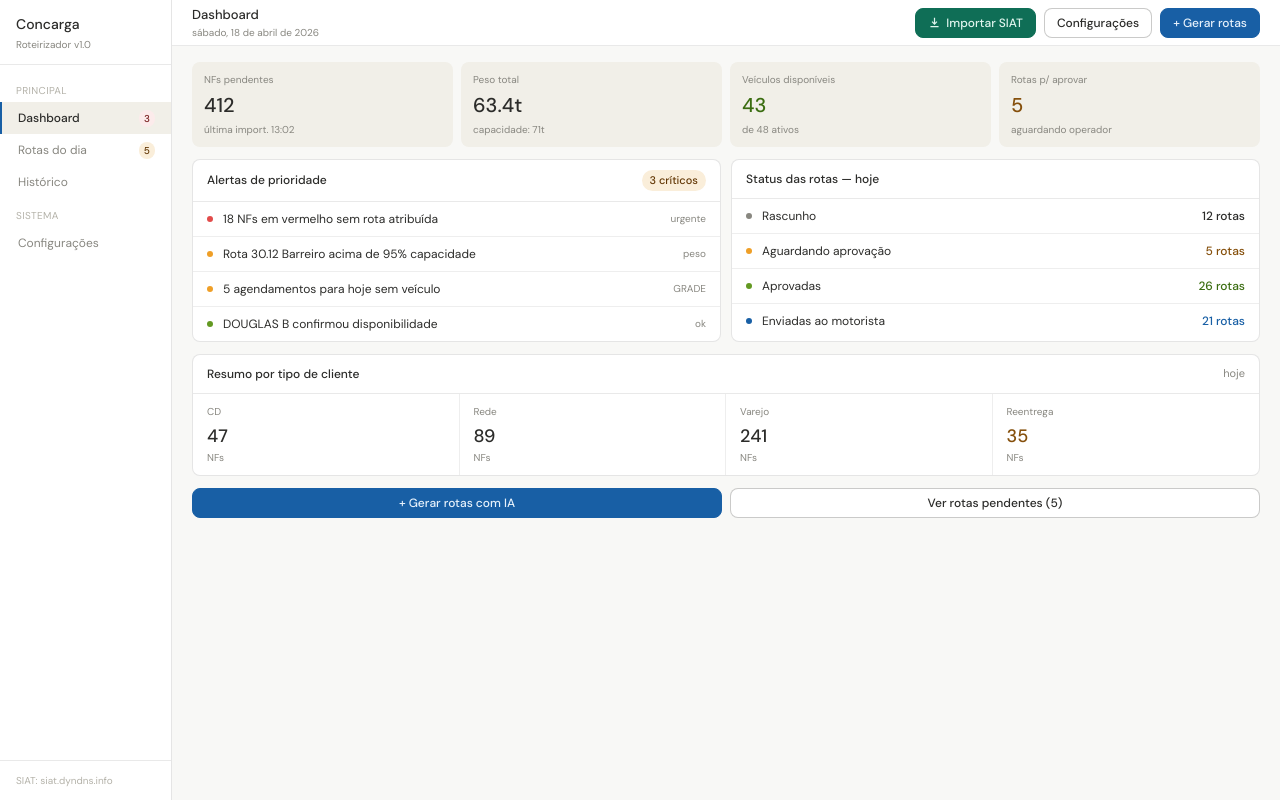
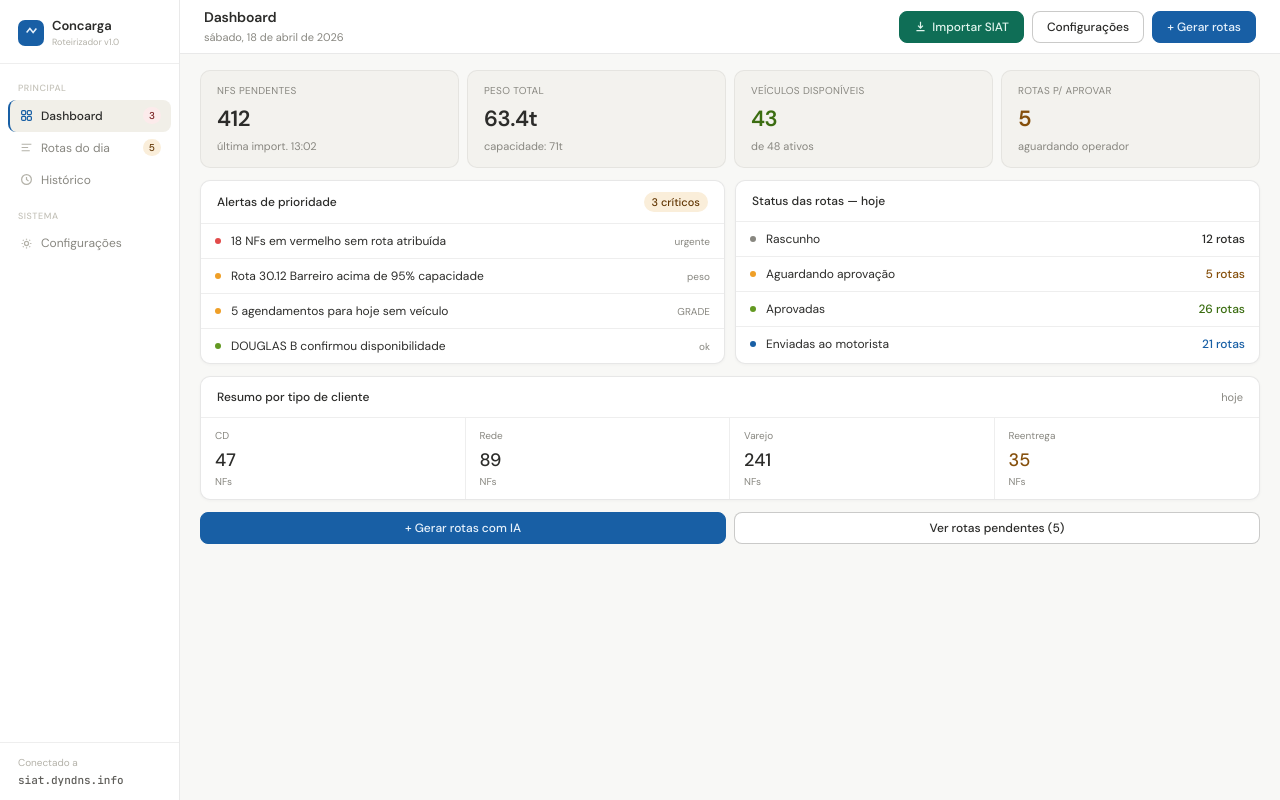
Before and after one commit to rciolette/roteirizador-concarga, a Next.js app: page / in a window 1280 px wide. Built offline with nearby package versions, Linux system fonts and the light colour scheme.

Commit message:
feat: melhora layout, espaçamento e sistema de design (Sidebar com ícones, inputs com focus, StatusPill com dot, MetricCard refinado)

```diff
--- a/app/globals.css
+++ b/app/globals.css
@@ -1,32 +1,87 @@
-@import url('https://fonts.googleapis.com/css2?family=DM+Sans:wght@400;500&family=JetBrains+Mono:wght@400;500&display=swap');
+@import url('https://fonts.googleapis.com/css2?family=DM+Sans:ital,opsz,wght@0,9..40,400;0,9..40,500;0,9..40,600;1,9..40,400&family=JetBrains+Mono:wght@400;500&display=swap');
 @import "tailwindcss";
 
 :root {
   --font-sans: 'DM Sans', sans-serif;
   --font-mono: 'JetBrains Mono', monospace;
+  --border: rgba(44,44,42,0.12);
+  --border-subtle: rgba(44,44,42,0.07);
+  --text-muted: #888780;
+  --bg-base: #F8F8F6;
+  --bg-white: #fff;
+  --text-base: #2C2C2A;
 }
 
-* { box-sizing: border-box; }
+* { box-sizing: border-box; margin: 0; padding: 0; }
 
 html, body {
   font-family: var(--font-sans);
   font-size: 13px;
   line-height: 1.5;
   -webkit-font-smoothing: antialiased;
-  background: #F8F8F6;
-  color: #2C2C2A;
+  background: var(--bg-base);
+  color: var(--text-base);
   height: 100%;
   overflow: hidden;
 }
 
+a { color: inherit; text-decoration: none; }
+
+::selection { background: rgba(24,95,165,0.12); }
+
 ::-webkit-scrollbar { width: 4px; height: 4px; }
 ::-webkit-scrollbar-track { background: transparent; }
 ::-webkit-scrollbar-thumb { background: #D3D1C7; border-radius: 2px; }
+::-webkit-scrollbar-thumb:hover { background: #B4B2A9; }
 
 @keyframes spin { to { transform: rotate(360deg); } }
-@keyframes fadeIn { from { opacity: 0; transform: translateY(4px); } to { opacity: 1; transform: translateY(0); } }
+@keyframes fadeIn { from { opacity: 0; transform: translateY(6px); } to { opacity: 1; transform: translateY(0); } }
+@keyframes slideDown { from { opacity: 0; transform: translateY(-4px); } to { opacity: 1; transform: translateY(0); } }
 @keyframes pulse-subtle { 0%,100% { opacity:1; } 50% { opacity:0.6; } }
 
 .animate-spin-slow { animation: spin 1s linear infinite; }
-.animate-fade-in { animation: fadeIn 0.2s ease; }
+.animate-fade-in { animation: fadeIn 0.18s ease; }
+.animate-slide-down { animation: slideDown 0.18s ease; }
 .animate-pulse-subtle { animation: pulse-subtle 1.5s ease-in-out infinite; }
+
+/* Input & textarea focus states */
+.input-field {
+  outline: none;
+  transition: border-color 0.12s, box-shadow 0.12s;
+}
+.input-field:focus {
+  border-color: rgba(24,95,165,0.5) !important;
+  box-shadow: 0 0 0 3px rgba(24,95,165,0.07);
+}
+.input-field:disabled {
+  opacity: 0.5;
+  cursor: not-allowed;
+}
+
+/* Sidebar nav hover */
+.nav-link {
+  transition: background 0.1s, color 0.1s;
+}
+.nav-link:hover {
+  background: #F3F2EE !important;
+  color: #2C2C2A !important;
+}
+
+/* Table row hover */
+.table-row {
+  transition: background 0.1s;
+}
+.table-row:hover {
+  background: #F3F2EE !important;
+}
+
+/* Btn hover */
+.btn-base {
+  transition: opacity 0.1s, filter 0.1s, transform 0.1s;
+}
+.btn-base:hover:not(:disabled) {
+  filter: brightness(0.95);
+}
+.btn-base:active:not(:disabled) {
+  transform: scale(0.98);
+}
--- a/components/layout/Sidebar.tsx
+++ b/components/layout/Sidebar.tsx
@@ -6,8 +6,8 @@ const navItems = [
   {
     section: 'Principal',
     items: [
-      { href: '/', label: 'Dashboard', badge: '3', badgeType: 'danger' as const },
-      { href: '/rotas', label: 'Rotas do dia', badge: '5', badgeType: 'warn' as const },
+      { href: '/',          label: 'Dashboard',     badge: '3', badgeType: 'danger' as const },
+      { href: '/rotas',     label: 'Rotas do dia',  badge: '5', badgeType: 'warn'   as const },
       { href: '/historico', label: 'Histórico' },
     ]
   },
@@ -19,32 +19,69 @@ const navItems = [
   }
 ]
 
+const icons: Record<string, React.ReactNode> = {
+  '/': (
+    <svg width="13" height="13" viewBox="0 0 16 16" fill="none" stroke="currentColor" strokeWidth="1.5">
+      <rect x="2" y="2" width="5" height="5" rx="1.5"/><rect x="9" y="2" width="5" height="5" rx="1.5"/>
+      <rect x="2" y="9" width="5" height="5" rx="1.5"/><rect x="9" y="9" width="5" height="5" rx="1.5"/>
+    </svg>
+  ),
+  '/rotas': (
+    <svg width="13" height="13" viewBox="0 0 16 16" fill="none" stroke="currentColor" strokeWidth="1.5">
+      <path d="M2 4h12M2 8h8M2 12h10"/>
+    </svg>
+  ),
+  '/historico': (
+    <svg width="13" height="13" viewBox="0 0 16 16" fill="none" stroke="currentColor" strokeWidth="1.5">
+      <circle cx="8" cy="8" r="6"/><path d="M8 5v3l2.5 2"/>
+    </svg>
+  ),
+  '/configuracoes': (
+    <svg width="13" height="13" viewBox="0 0 16 16" fill="none" stroke="currentColor" strokeWidth="1.5">
+      <circle cx="8" cy="8" r="2.5"/>
+      <path d="M8 2v1.5M8 12.5V14M2 8h1.5M12.5 8H14M3.5 3.5l1 1M11.5 11.5l1 1M12.5 3.5l-1 1M4.5 11.5l-1 1"/>
+    </svg>
+  ),
+}
+
 export default function Sidebar() {
   const pathname = usePathname()
 
   return (
     <aside style={{
-      width: 172,
+      width: 180,
       flexShrink: 0,
       background: '#fff',
-      borderRight: '0.5px solid rgba(44,44,42,0.12)',
+      borderRight: '0.5px solid rgba(44,44,42,0.1)',
       display: 'flex',
       flexDirection: 'column',
       height: '100vh',
     }}>
       {/* Logo */}
-      <div style={{ padding: '14px 16px 12px', borderBottom: '0.5px solid rgba(44,44,42,0.1)' }}>
-        <div style={{ fontSize: 14, fontWeight: 500, color: '#2C2C2A' }}>Concarga</div>
-        <div style={{ fontSize: 10, color: '#888780', marginTop: 2 }}>Roteirizador v1.0</div>
+      <div style={{ padding: '16px 18px 14px', borderBottom: '0.5px solid rgba(44,44,42,0.08)' }}>
+        <div style={{ display: 'flex', alignItems: 'center', gap: 8 }}>
+          <div style={{
+            width: 26, height: 26, borderRadius: 7,
+            background: '#185FA5', display: 'flex', alignItems: 'center', justifyContent: 'center',
+          }}>
+            <svg width="13" height="13" viewBox="0 0 16 16" fill="none" stroke="#E6F1FB" strokeWidth="1.8">
+              <path d="M2 8l4-5 4 5 4-5"/>
+            </svg>
+          </div>
+          <div>
+            <div style={{ fontSize: 13, fontWeight: 600, color: '#2C2C2A', letterSpacing: '-0.01em' }}>Concarga</div>
+            <div style={{ fontSize: 9, color: '#B4B2A9', marginTop: 0 }}>Roteirizador v1.0</div>
+          </div>
+        </div>
       </div>
 
       {/* Nav */}
-      <nav style={{ padding: '8px 0', flex: 1 }}>
+      <nav style={{ padding: '10px 8px', flex: 1, display: 'flex', flexDirection: 'column', gap: 2 }}>
         {navItems.map(group => (
-          <div key={group.section}>
+          <div key={group.section} style={{ marginBottom: 4 }}>
             <div style={{
-              fontSize: 10, color: '#B4B2A9', padding: '10px 16px 4px',
-              letterSpacing: '0.04em', textTransform: 'uppercase'
+              fontSize: 9, color: '#C4C2B9', padding: '8px 10px 4px',
+              letterSpacing: '0.06em', textTransform: 'uppercase', fontWeight: 500,
             }}>
               {group.section}
             </div>
@@ -56,22 +93,25 @@ export default function Sidebar() {
                 <Link
                   key={item.href}
                   href={item.href}
+                  className="nav-link"
                   style={{
                     display: 'flex', alignItems: 'center', gap: 8,
-                    padding: '7px 16px',
+                    padding: '7px 10px',
+                    borderRadius: 8,
                     fontSize: 12,
                     color: active ? '#2C2C2A' : '#888780',
                     fontWeight: active ? 500 : 400,
                     background: active ? '#F1EFE8' : 'transparent',
-                    borderLeft: active ? '2px solid #185FA5' : '2px solid transparent',
-                    textDecoration: 'none',
-                    transition: 'all 0.12s',
+                    borderLeft: active ? '2.5px solid #185FA5' : '2.5px solid transparent',
                   }}
                 >
+                  <span style={{ color: active ? '#185FA5' : '#B4B2A9', flexShrink: 0 }}>
+                    {icons[item.href]}
+                  </span>
                   <span style={{ flex: 1 }}>{item.label}</span>
                   {item.badge && (
                     <span style={{
-                      fontSize: 10, padding: '1px 5px', borderRadius: 8, fontWeight: 500,
+                      fontSize: 10, padding: '1px 6px', borderRadius: 20, fontWeight: 500,
                       background: item.badgeType === 'danger' ? '#FCEBEB' : '#FAEEDA',
                       color: item.badgeType === 'danger' ? '#791F1F' : '#633806',
                     }}>
@@ -87,12 +127,13 @@ export default function Sidebar() {
 
       {/* Footer */}
       <div style={{
-        padding: '12px 16px',
-        borderTop: '0.5px solid rgba(44,44,42,0.1)',
-        fontSize: 10,
-        color: '#B4B2A9'
+        padding: '12px 18px',
+        borderTop: '0.5px solid rgba(44,44,42,0.08)',
       }}>
-        SIAT: siat.dyndns.info
+        <div style={{ fontSize: 10, color: '#B4B2A9', marginBottom: 2 }}>Conectado a</div>
+        <div style={{ fontSize: 11, color: '#5F5E5A', fontFamily: 'var(--font-mono)', fontWeight: 500 }}>
+          siat.dyndns.info
+        </div>
       </div>
     </aside>
   )
--- a/components/ui/index.tsx
+++ b/components/ui/index.tsx
@@ -6,30 +6,37 @@ import { formatPeso } from '@/lib/data'
 export function Topbar({ title, sub, children }: { title: string; sub?: string; children?: React.ReactNode }) {
   return (
     <div style={{
-      height: 46, background: '#fff', borderBottom: '0.5px solid rgba(44,44,42,0.1)',
+      height: 54, background: '#fff',
+      borderBottom: '0.5px solid rgba(44,44,42,0.1)',
       display: 'flex', alignItems: 'center', justifyContent: 'space-between',
-      padding: '0 20px', flexShrink: 0,
+      padding: '0 24px', flexShrink: 0,
+      gap: 12,
     }}>
-      <div>
-        <div style={{ fontSize: 13, fontWeight: 500 }}>{title}</div>
-        {sub && <div style={{ fontSize: 10, color: '#888780' }}>{sub}</div>}
+      <div style={{ minWidth: 0 }}>
+        <div style={{ fontSize: 14, fontWeight: 600, letterSpacing: '-0.01em' }}>{title}</div>
+        {sub && <div style={{ fontSize: 11, color: '#888780', marginTop: 1 }}>{sub}</div>}
       </div>
-      <div style={{ display: 'flex', alignItems: 'center', gap: 8 }}>
+      <div style={{ display: 'flex', alignItems: 'center', gap: 8, flexShrink: 0 }}>
         {children}
       </div>
     </div>
   )
 }
 
+// ── Divider ───────────────────────────────────────────────────────────────────
+export function Divider() {
+  return <div style={{ height: '0.5px', background: 'rgba(44,44,42,0.08)', margin: '0 -24px' }} />
+}
+
 // ── Button ───────────────────────────────────────────────────────────────────
 type BtnVariant = 'default' | 'primary' | 'success' | 'teal' | 'danger-soft' | 'warn-soft'
 const btnStyles: Record<BtnVariant, React.CSSProperties> = {
-  default: { background: '#fff', color: '#2C2C2A', border: '0.5px solid rgba(44,44,42,0.25)' },
-  primary: { background: '#185FA5', color: '#E6F1FB', border: '0.5px solid #185FA5' },
-  success: { background: '#3B6D11', color: '#EAF3DE', border: '0.5px solid #3B6D11' },
-  teal: { background: '#0F6E56', color: '#E1F5EE', border: '0.5px solid #0F6E56' },
+  default:       { background: '#fff',    color: '#2C2C2A', border: '0.5px solid rgba(44,44,42,0.25)' },
+  primary:       { background: '#185FA5', color: '#E6F1FB', border: '0.5px solid #185FA5' },
+  success:       { background: '#3B6D11', color: '#EAF3DE', border: '0.5px solid #3B6D11' },
+  teal:          { background: '#0F6E56', color: '#E1F5EE', border: '0.5px solid #0F6E56' },
   'danger-soft': { background: '#FCEBEB', color: '#791F1F', border: '0.5px solid #F09595' },
-  'warn-soft': { background: '#FAEEDA', color: '#633806', border: '0.5px solid #FAC775' },
+  'warn-soft':   { background: '#FAEEDA', color: '#633806', border: '0.5px solid #FAC775' },
 }
 
 export function Btn({
@@ -44,18 +51,18 @@ export function Btn({
 }) {
   return (
     <button
+      className="btn-base"
       onClick={onClick}
       disabled={disabled}
       style={{
         display: 'inline-flex', alignItems: 'center', gap: 5,
-        padding: size === 'sm' ? '4px 10px' : '5px 12px',
+        padding: size === 'sm' ? '4px 11px' : '6px 14px',
         borderRadius: 8,
         fontSize: size === 'sm' ? 11 : 12,
         fontWeight: 500,
         cursor: disabled ? 'not-allowed' : 'pointer',
-        opacity: disabled ? 0.5 : 1,
+        opacity: disabled ? 0.45 : 1,
         fontFamily: 'var(--font-sans)',
-        transition: 'all 0.12s',
         ...btnStyles[variant],
         ...style,
       }}
@@ -70,9 +77,10 @@ export function Card({ children, style }: { children: React.ReactNode; style?: R
   return (
     <div style={{
       background: '#fff',
-      border: '0.5px solid rgba(44,44,42,0.12)',
-      borderRadius: 8,
+      border: '0.5px solid rgba(44,44,42,0.11)',
+      borderRadius: 10,
       overflow: 'hidden',
+      boxShadow: '0 1px 3px rgba(44,44,42,0.04)',
       ...style,
     }}>
       {children}
@@ -84,8 +92,8 @@ export function CardHeader({ children, style }: { children: React.ReactNode; sty
   return (
     <div style={{
       display: 'flex', alignItems: 'center', justifyContent: 'space-between',
-      padding: '10px 14px',
-      borderBottom: '0.5px solid rgba(44,44,42,0.1)',
+      padding: '11px 16px',
+      borderBottom: '0.5px solid rgba(44,44,42,0.08)',
       ...style,
     }}>
       {children}
@@ -99,33 +107,37 @@ export function MetricCard({
 }: { label: string; value: string | number; sub?: string; valueColor?: string }) {
   return (
     <div style={{
-      background: '#F1EFE8', borderRadius: 8, padding: '10px 12px',
+      background: '#F3F2EE',
+      borderRadius: 10,
+      padding: '12px 16px',
+      border: '0.5px solid rgba(44,44,42,0.07)',
     }}>
-      <div style={{ fontSize: 10, color: '#888780', marginBottom: 3 }}>{label}</div>
-      <div style={{ fontSize: 20, fontWeight: 500, color: valueColor || '#2C2C2A' }}>{value}</div>
-      {sub && <div style={{ fontSize: 10, color: '#888780', marginTop: 2 }}>{sub}</div>}
+      <div style={{ fontSize: 10, color: '#888780', marginBottom: 4, letterSpacing: '0.03em', textTransform: 'uppercase' }}>{label}</div>
+      <div style={{ fontSize: 22, fontWeight: 600, color: valueColor || '#2C2C2A', letterSpacing: '-0.02em' }}>{value}</div>
+      {sub && <div style={{ fontSize: 11, color: '#888780', marginTop: 3 }}>{sub}</div>}
     </div>
   )
 }
 
 // ── Pill ─────────────────────────────────────────────────────────────────────
-const pillConfig: Record<RouteStatus, { bg: string; color: string; label: string }> = {
-  rascunho: { bg: '#F1EFE8', color: '#5F5E5A', label: 'rascunho' },
-  aguardando: { bg: '#FAEEDA', color: '#633806', label: 'aguardando' },
-  aprovada: { bg: '#EAF3DE', color: '#27500A', label: 'aprovada' },
-  enviada: { bg: '#E6F1FB', color: '#0C447C', label: 'enviada' },
+const pillConfig: Record<RouteStatus, { bg: string; color: string; dot: string; label: string }> = {
+  rascunho:   { bg: '#F1EFE8', color: '#5F5E5A', dot: '#B4B2A9', label: 'rascunho' },
+  aguardando: { bg: '#FAEEDA', color: '#633806', dot: '#EF9F27', label: 'aguardando' },
+  aprovada:   { bg: '#EAF3DE', color: '#27500A', dot: '#639922', label: 'aprovada' },
+  enviada:    { bg: '#E6F1FB', color: '#0C447C', dot: '#185FA5', label: 'enviada' },
 }
 
 export function StatusPill({ status }: { status: RouteStatus }) {
   const c = pillConfig[status]
   return (
     <span style={{
-      display: 'inline-flex', alignItems: 'center',
-      padding: '2px 8px', borderRadius: 20,
+      display: 'inline-flex', alignItems: 'center', gap: 5,
+      padding: '2px 9px', borderRadius: 20,
       fontSize: 11, fontWeight: 500,
       background: c.bg, color: c.color,
       whiteSpace: 'nowrap',
     }}>
+      <span style={{ width: 5, height: 5, borderRadius: '50%', background: c.dot, flexShrink: 0 }} />
       {c.label}
     </span>
   )
@@ -133,21 +145,23 @@ export function StatusPill({ status }: { status: RouteStatus }) {
 
 // ── Cond Dot ─────────────────────────────────────────────────────────────────
 const condColors: Record<CondStatus, string> = {
-  ok: '#639922',
-  laranja: '#EF9F27',
+  ok:       '#639922',
+  laranja:  '#EF9F27',
   vermelho: '#E24B4A',
 }
 
 export function CondDot({ cond, label }: { cond: CondStatus; label?: boolean }) {
   return (
-    <span style={{ display: 'inline-flex', alignItems: 'center', gap: 4 }}>
+    <span style={{ display: 'inline-flex', alignItems: 'center', gap: 5 }}>
       <span style={{
         display: 'inline-block', width: 6, height: 6,
         borderRadius: '50%', background: condColors[cond], flexShrink: 0,
       }} />
-      {label && <span style={{ fontSize: 11, color: '#5F5E5A' }}>
-        {cond === 'ok' ? 'Ok' : cond === 'laranja' ? 'Laran.' : 'Verm.'}
-      </span>}
+      {label && (
+        <span style={{ fontSize: 11, color: '#5F5E5A' }}>
+          {cond === 'ok' ? 'Ok' : cond === 'laranja' ? 'Laran.' : 'Verm.'}
+        </span>
+      )}
     </span>
   )
 }
@@ -156,13 +170,12 @@ export function CondDot({ cond, label }: { cond: CondStatus; label?: boolean })
 export function WeightBar({ peso, capacidade }: { peso: number; capacidade: number }) {
   const pct = Math.min(100, Math.round((peso / capacidade) * 100))
   const color = pct >= 95 ? '#A32D2D' : pct >= 80 ? '#854F0B' : '#185FA5'
+  const textColor = pct >= 95 ? '#A32D2D' : pct >= 80 ? '#854F0B' : '#2C2C2A'
   return (
-    <div>
-      <div style={{ fontSize: 12, fontWeight: 500, color: pct >= 95 ? '#A32D2D' : pct >= 80 ? '#854F0B' : '#2C2C2A' }}>
-        {formatPeso(peso)}
-      </div>
-      <div style={{ fontSize: 10, color: '#888780' }}>de {formatPeso(capacidade)}</div>
-      <div style={{ height: 3, background: '#F1EFE8', borderRadius: 2, overflow: 'hidden', width: 56, marginTop: 3 }}>
+    <div style={{ minWidth: 60 }}>
+      <div style={{ fontSize: 12, fontWeight: 600, color: textColor }}>{formatPeso(peso)}</div>
+      <div style={{ fontSize: 10, color: '#888780' }}>{pct}% · {formatPeso(capacidade)}</div>
+      <div style={{ height: 3, background: '#ECEAE3', borderRadius: 2, overflow: 'hidden', width: 56, marginTop: 4 }}>
         <div style={{ height: '100%', background: color, borderRadius: 2, width: `${pct}%`, transition: 'width 0.3s' }} />
       </div>
     </div>
@@ -186,11 +199,12 @@ export function ImportBar({
     <div className="animate-fade-in" style={{
       background: '#fff',
       border: `0.5px solid ${done ? '#97C459' : '#B5D4F4'}`,
-      borderRadius: 8,
-      padding: '12px 16px',
+      borderRadius: 10,
+      padding: '12px 18px',
       display: 'flex',
       alignItems: 'center',
       gap: 14,
+      boxShadow: '0 1px 3px rgba(44,44,42,0.04)',
     }}>
       {!done ? (
         <svg style={{ width: 18, height: 18, color: '#185FA5', flexShrink: 0 }} className="animate-spin-slow" viewBox="0 0 24 24" fill="none">
@@ -214,26 +228,25 @@ export function ImportBar({
       </div>
 
       {result && (
-        <div style={{ display: 'flex', gap: 16, flexShrink: 0 }}>
-          <div style={{ textAlign: 'center' }}>
-            <div style={{ fontSize: 14, fontWeight: 500, color: '#3B6D11' }}>{result.nfs}</div>
-            <div style={{ fontSize: 10, color: '#888780' }}>NFs</div>
-          </div>
-          <div style={{ textAlign: 'center' }}>
-            <div style={{ fontSize: 14, fontWeight: 500 }}>{formatPeso(result.peso * 1000)}</div>
-            <div style={{ fontSize: 10, color: '#888780' }}>peso</div>
-          </div>
-          <div style={{ textAlign: 'center' }}>
-            <div style={{ fontSize: 14, fontWeight: 500 }}>{result.veiculos}</div>
-            <div style={{ fontSize: 10, color: '#888780' }}>veículos</div>
-          </div>
+        <div style={{ display: 'flex', gap: 20, flexShrink: 0 }}>
+          {[
+            { val: result.nfs, lbl: 'NFs' },
+            { val: formatPeso(result.peso * 1000), lbl: 'peso' },
+            { val: result.veiculos, lbl: 'veículos' },
+          ].map(m => (
+            <div key={m.lbl} style={{ textAlign: 'center' }}>
+              <div style={{ fontSize: 14, fontWeight: 600, color: '#3B6D11' }}>{m.val}</div>
+              <div style={{ fontSize: 10, color: '#888780' }}>{m.lbl}</div>
+            </div>
+          ))}
         </div>
       )}
 
       {done && onClose && (
         <button onClick={onClose} style={{
           background: 'none', border: 'none', cursor: 'pointer',
-          color: '#888780', fontSize: 16, padding: '0 4px', lineHeight: 1,
+          color: '#888780', fontSize: 18, padding: '0 4px', lineHeight: 1,
+          borderRadius: 4,
         }}>×</button>
       )}
     </div>
@@ -243,13 +256,14 @@ export function ImportBar({
 // ── Field Row ─────────────────────────────────────────────────────────────────
 export function FieldRow({ label, children }: { label: string; children: React.ReactNode }) {
   return (
-    <div style={{ display: 'flex', alignItems: 'center', gap: 10 }}>
-      <span style={{ fontSize: 11, color: '#888780', width: 120, flexShrink: 0 }}>{label}</span>
-      {children}
+    <div style={{ display: 'flex', alignItems: 'center', gap: 12 }}>
+      <span style={{ fontSize: 11, color: '#888780', width: 130, flexShrink: 0 }}>{label}</span>
+      <div style={{ flex: 1, minWidth: 0 }}>{children}</div>
     </div>
   )
 }
 
+// ── Text Input ────────────────────────────────────────────────────────────────
 export function TextInput({
   value, onChange, placeholder, mono, type, style, disabled
 }: {
@@ -258,27 +272,28 @@ export function TextInput({
 }) {
   return (
     <input
+      className="input-field"
       type={type || 'text'}
       value={value}
       onChange={e => onChange?.(e.target.value)}
       placeholder={placeholder}
       disabled={disabled}
       style={{
-        flex: 1, height: 30,
+        width: '100%', height: 32,
         border: '0.5px solid rgba(44,44,42,0.2)',
         borderRadius: 8,
         background: '#F8F8F6',
-        padding: '0 10px',
+        padding: '0 11px',
         fontSize: mono ? 11 : 12,
         color: '#2C2C2A',
         fontFamily: mono ? 'var(--font-mono)' : 'var(--font-sans)',
-        outline: 'none',
         ...style,
       }}
     />
   )
 }
 
+// ── Text Area ─────────────────────────────────────────────────────────────────
 export function TextArea({
   value, onChange, placeholder, mono, rows
 }: {
@@ -287,19 +302,65 @@ export function TextArea({
 }) {
   return (
     <textarea
+      className="input-field"
       value={value}
       onChange={e => onChange?.(e.target.value)}
       placeholder={placeholder}
       rows={rows || 4}
       style={{
-        flex: 1, width: '100%',
+        width: '100%',
         border: '0.5px solid rgba(44,44,42,0.2)',
-        borderRadius: 8, background: '#F8F8F6',
-        padding: '8px 10px', fontSize: mono ? 10 : 12,
-        color: '#2C2C2A', lineHeight: 1.6, resize: 'vertical',
+        borderRadius: 8,
+        background: '#F8F8F6',
+        padding: '8px 11px',
+        fontSize: mono ? 10 : 12,
+        color: '#2C2C2A',
+        lineHeight: 1.6,
+        resize: 'vertical',
         fontFamily: mono ? 'var(--font-mono)' : 'var(--font-sans)',
-        outline: 'none',
       }}
     />
   )
 }
+
+// ── Select ────────────────────────────────────────────────────────────────────
+export function Select({
+  value, onChange, children, style
+}: {
+  value: string; onChange: (v: string) => void;
+  children: React.ReactNode; style?: React.CSSProperties
+}) {
+  return (
+    <select
+      className="input-field"
+      value={value}
+      onChange={e => onChange(e.target.value)}
+      style={{
+        width: '100%', height: 32,
+        border: '0.5px solid rgba(44,44,42,0.2)',
+        borderRadius: 8,
+        background: '#F8F8F6',
+        padding: '0 11px',
+        fontSize: 12,
+        color: '#2C2C2A',
+        fontFamily: 'var(--font-sans)',
+        cursor: 'pointer',
+        ...style,
+      }}
+    >
+      {children}
+    </select>
+  )
+}
+
+// ── Empty State ───────────────────────────────────────────────────────────────
+export function EmptyState({ message }: { message: string }) {
+  return (
+    <div style={{
+      textAlign: 'center', padding: '48px 24px',
+      color: '#B4B2A9', fontSize: 13,
+    }}>
+      {message}
+    </div>
+  )
+}
```
